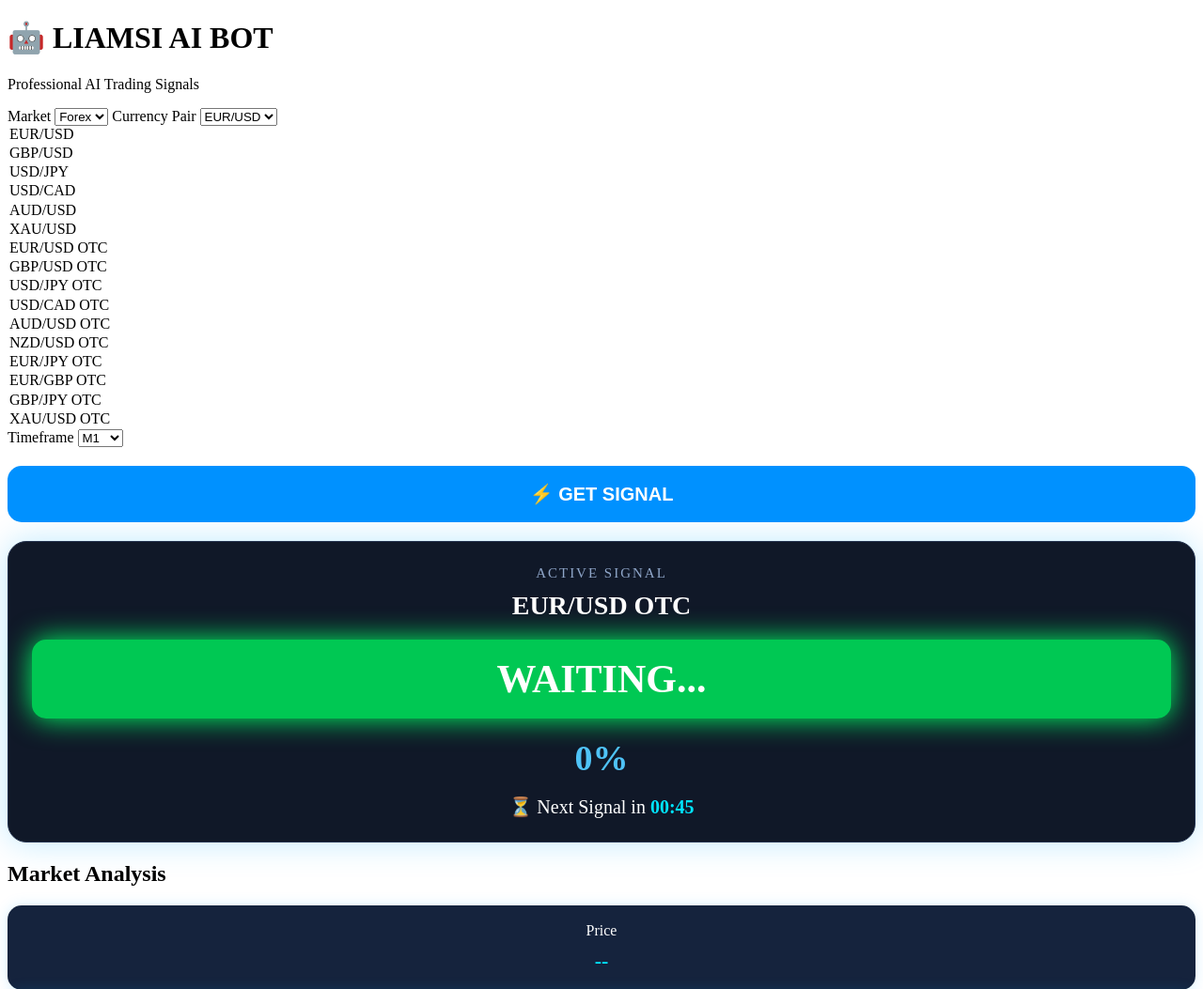
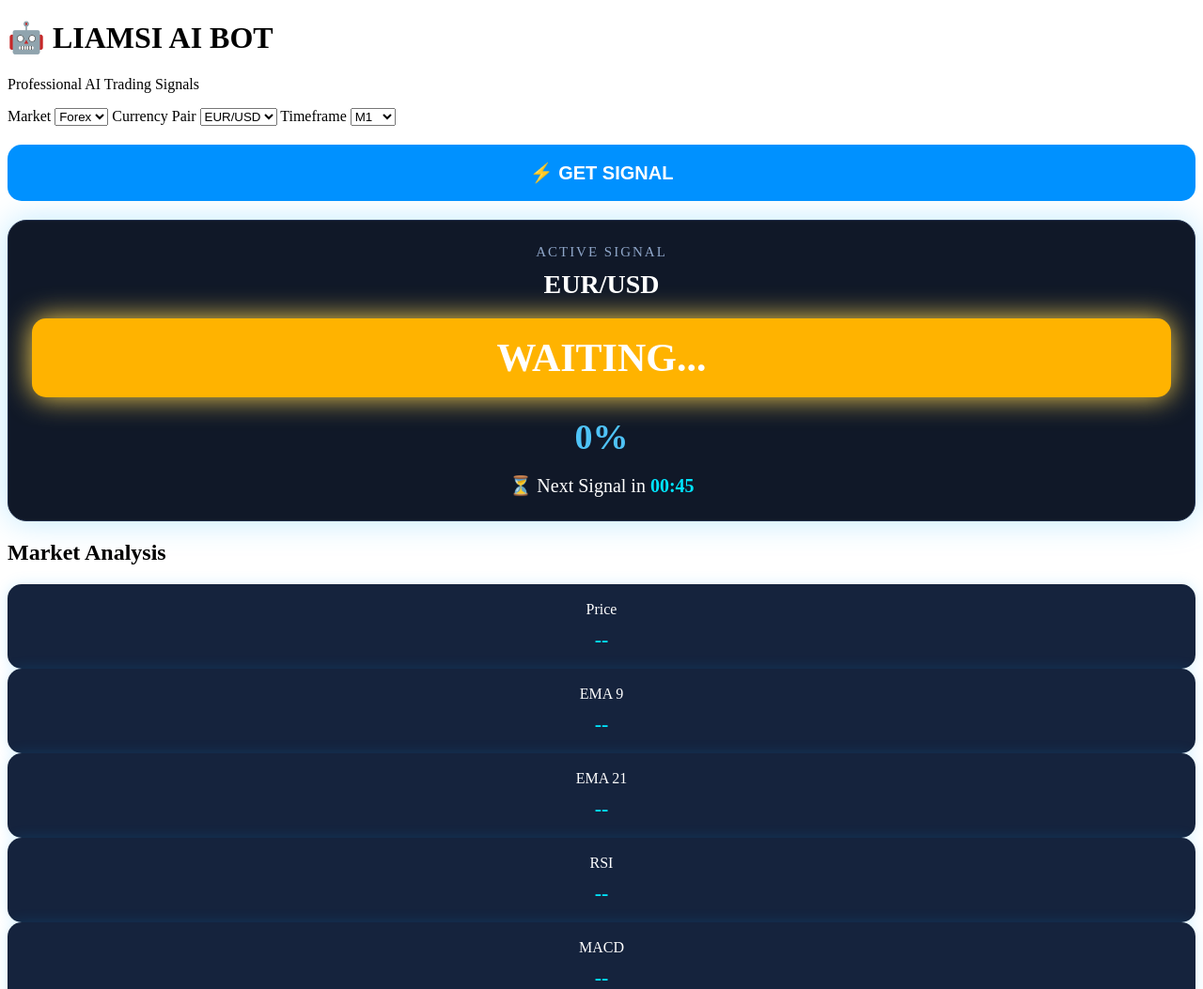
Before and after one commit to ismailelomrani22-ops/telegram-bot, a Flask app: page / in a window 1280 px wide. Shown: the top 1053 px of the page at 94% size. Run offline with Flask 3, Linux system fonts and the light colour scheme.

Commit message:
Update index.html

```diff
--- a/templates/index.html
+++ b/templates/index.html
@@ -16,11 +16,8 @@
 <div class="container">
 
 <div class="logo">
-
 <h1>🤖 LIAMSI AI BOT</h1>
-
 <p>Professional AI Trading Signals</p>
-
 </div>
 
 <div class="panel">
@@ -28,45 +25,40 @@
 <label>Market</label>
 
 <select id="market">
-
-<option>Forex</option>
-
-<option>OTC</option>
-
+    <option value="Forex">Forex</option>
+    <option value="OTC">OTC</option>
 </select>
 
 <label>Currency Pair</label>
 
 <select id="pair">
+    <option value="EUR/USD">EUR/USD</option>
+    <option value="GBP/USD">GBP/USD</option>
+    <option value="USD/JPY">USD/JPY</option>
+    <option value="USD/CAD">USD/CAD</option>
+    <option value="AUD/USD">AUD/USD</option>
+    <option value="NZD/USD">NZD/USD</option>
+    <option value="EUR/JPY">EUR/JPY</option>
+    <option value="EUR/GBP">EUR/GBP</option>
+    <option value="GBP/JPY">GBP/JPY</option>
+    <option value="XAU/USD">XAU/USD</option>
 
-<select id="pair">
-    <option>EUR/USD</option>
-    <option>GBP/USD</option>
-    <option>USD/JPY</option>
-    <option>USD/CAD</option>
-    <option>AUD/USD</option>
-    <option>XAU/USD</option>
-
-    <!-- OTC -->
-    <option>EUR/USD OTC</option>
-    <option>GBP/USD OTC</option>
-    <option>USD/JPY OTC</option>
-    <option>USD/CAD OTC</option>
-    <option>AUD/USD OTC</option>
-    <option>NZD/USD OTC</option>
-    <option>EUR/JPY OTC</option>
-    <option>EUR/GBP OTC</option>
-    <option>GBP/JPY OTC</option>
-    <option>XAU/USD OTC</option>
+    <option value="EUR/USD OTC">EUR/USD OTC</option>
+    <option value="GBP/USD OTC">GBP/USD OTC</option>
+    <option value="USD/JPY OTC">USD/JPY OTC</option>
+    <option value="USD/CAD OTC">USD/CAD OTC</option>
+    <option value="AUD/USD OTC">AUD/USD OTC</option>
+    <option value="NZD/USD OTC">NZD/USD OTC</option>
+    <option value="EUR/JPY OTC">EUR/JPY OTC</option>
+    <option value="EUR/GBP OTC">EUR/GBP OTC</option>
+    <option value="GBP/JPY OTC">GBP/JPY OTC</option>
+    <option value="XAU/USD OTC">XAU/USD OTC</option>
 </select>
 
 <label>Timeframe</label>
 
 <select id="timeframe">
-  <option value="S5">S5</option>
-  <option value="S15">S15</option>
-  <option value="S30">S30</option>
-  <option value="M1" selected>M1</option>
+    <option value="M1">M1</option>
     <option value="M5">M5</option>
     <option value="M15">M15</option>
     <option value="M30">M30</option>
@@ -74,9 +66,7 @@
 </select>
 
 <button id="signalBtn">
-
 ⚡ GET SIGNAL
-
 </button>
 
 </div>
@@ -90,10 +80,10 @@
 </div>
 
 <div class="pair" id="pairName">
-        EUR/USD OTC
+EUR/USD
 </div>
 
-<div id="signal" class="signal buy">
+<div id="signal" class="signal wait">
 WAITING...
 </div>
 
@@ -115,69 +105,43 @@
 <div class="grid">
 
 <div class="box">
-
 Price
-
 <span id="price">--</span>
-
 </div>
 
 <div class="box">
-
 EMA 9
-
 <span id="ema9">--</span>
-
 </div>
 
 <div class="box">
-
 EMA 21
-
 <span id="ema21">--</span>
-
 </div>
 
 <div class="box">
-
 RSI
-
 <span id="rsi">--</span>
-
 </div>
 
 <div class="box">
-
 MACD
-
 <span id="macd">--</span>
-
 </div>
 
 <div class="box">
-
 Support
-
 <span id="support">--</span>
-
 </div>
 
 <div class="box">
-
 Resistance
-
 <span id="resistance">--</span>
-
 </div>
 
 <div class="box">
-
 Trend
-
 <span id="trend">--</span>
-
-</div>
-
 </div>
 
 </div>
@@ -188,8 +152,6 @@ target="_blank">
 🚀 OPEN TELEGRAM BOT
 </a>
 
-</a>
-
 </div>
 
 <script src="/static/script.js"></script>
```
Lines whose indentation alone changed are shown as unchanged.
